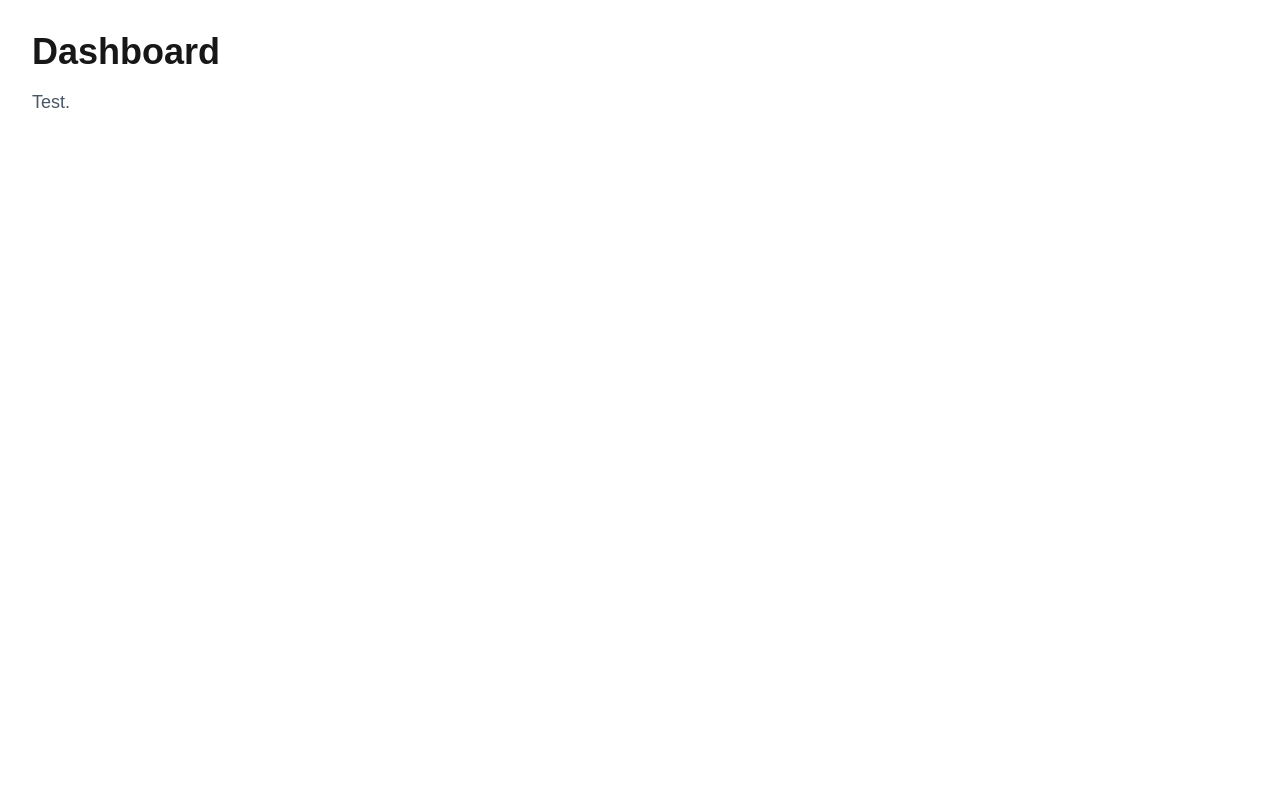
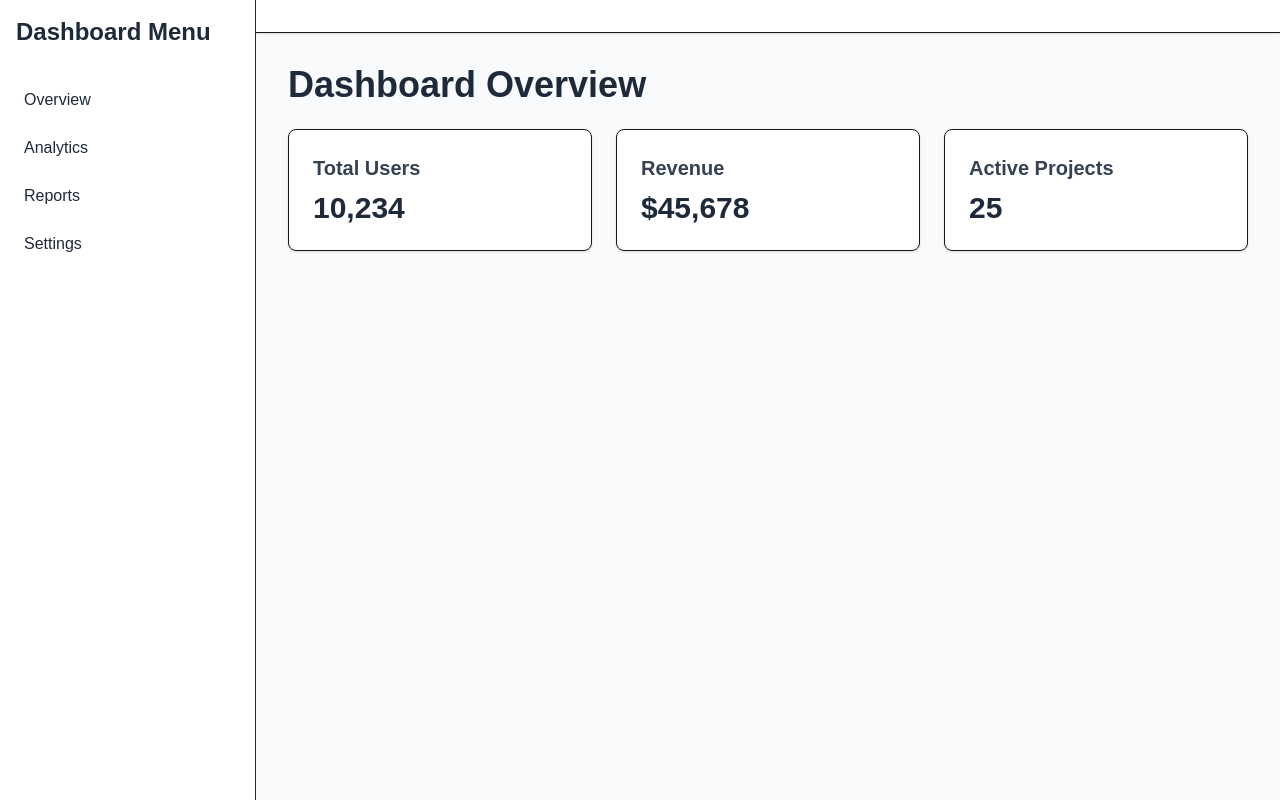
Before and after one commit to ens-pin/frontend, a Next.js app: page /dashboard in a window 1280 px wide. Built offline with nearby package versions, Linux system fonts and the light colour scheme.

Commit message:
created basic UI for dashboard

```diff
--- a/app/dashboard/page.tsx
+++ b/app/dashboard/page.tsx
@@ -1,8 +1,67 @@
+'use client';
+import { useState } from 'react';
+
 export default function Dashboard() {
+    const [isSidebarOpen, setIsSidebarOpen] = useState(false);
+
+    const toggleSidebar = () => {
+        setIsSidebarOpen(!isSidebarOpen);
+    };
+
     return (
-      <div className="p-8">
-        <h1 className="text-4xl font-bold mb-4">Dashboard</h1>
-        <p className="text-lg text-gray-600">Test.</p>
-      </div>
+        <div className="min-h-screen flex bg-gray-50">
+            {/* Sidebar */}
+            <div className={`bg-white text-gray-800 w-64 fixed h-full transition-transform duration-300 ease-in-out border-r ${
+                isSidebarOpen ? 'translate-x-0' : '-translate-x-full'
+            } md:translate-x-0`}>
+                <div className="p-4">
+                    <h2 className="text-2xl font-semibold text-gray-800">Dashboard Menu</h2>
+                    <nav className="mt-8">
+                        <ul className="space-y-2">
+                            <li className="p-2 hover:bg-gray-100 rounded cursor-pointer">Overview</li>
+                            <li className="p-2 hover:bg-gray-100 rounded cursor-pointer">Analytics</li>
+                            <li className="p-2 hover:bg-gray-100 rounded cursor-pointer">Reports</li>
+                            <li className="p-2 hover:bg-gray-100 rounded cursor-pointer">Settings</li>
+                        </ul>
+                    </nav>
+                </div>
+            </div>
+
+            {/* Main Content */}
+            <div className="flex-1 md:ml-64">
+                {/* Header */}
+                <header className="bg-white shadow-sm p-4 border-b">
+                    <button
+                        onClick={toggleSidebar}
+                        className="md:hidden p-2 rounded-md hover:bg-gray-100"
+                    >
+                        <svg className="w-6 h-6 text-gray-600" fill="none" stroke="currentColor" viewBox="0 0 24 24">
+                            <path strokeLinecap="round" strokeLinejoin="round" strokeWidth={2} d="M4 6h16M4 12h16M4 18h16" />
+                        </svg>
+                    </button>
+                </header>
+
+                {/* Dashboard Content */}
+                <main className="p-8">
+                    <h1 className="text-4xl font-bold mb-6 text-gray-800">Dashboard Overview</h1>
+
+                    {/* Dashboard Cards */}
+                    <div className="grid grid-cols-1 md:grid-cols-2 lg:grid-cols-3 gap-6">
+                        <div className="bg-white p-6 rounded-lg shadow-sm border">
+                            <h3 className="text-xl font-semibold mb-2 text-gray-700">Total Users</h3>
+                            <p className="text-3xl font-bold text-gray-800">10,234</p>
+                        </div>
+                        <div className="bg-white p-6 rounded-lg shadow-sm border">
+                            <h3 className="text-xl font-semibold mb-2 text-gray-700">Revenue</h3>
+                            <p className="text-3xl font-bold text-gray-800">$45,678</p>
+                        </div>
+                        <div className="bg-white p-6 rounded-lg shadow-sm border">
+                            <h3 className="text-xl font-semibold mb-2 text-gray-700">Active Projects</h3>
+                            <p className="text-3xl font-bold text-gray-800">25</p>
+                        </div>
+                    </div>
+                </main>
+            </div>
+        </div>
     );
-  }
+}
--- a/app/page.tsx
+++ b/app/page.tsx
@@ -1,8 +1,11 @@
 import Navbar from "@/components/Navbar";
 import Image from "next/image";
+import Dashboard from "./dashboard/page";
 
 export default function Home() {
   return (
-    <Navbar/>
+    <>
+      <Navbar/>
+    </>
   );
 }
```
